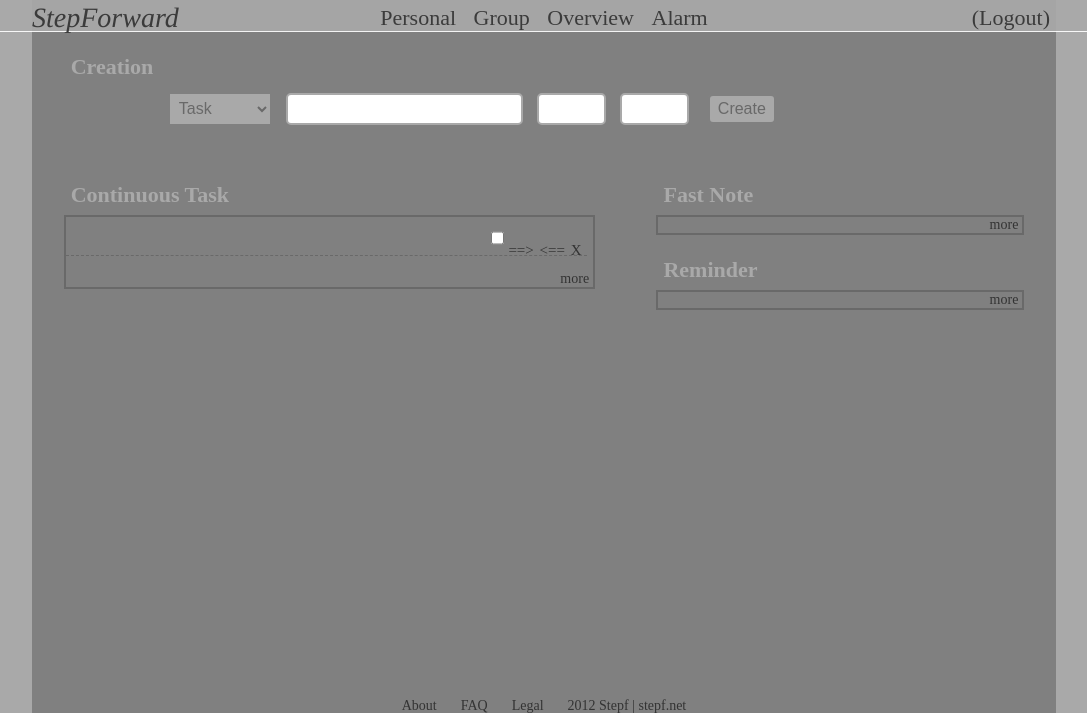
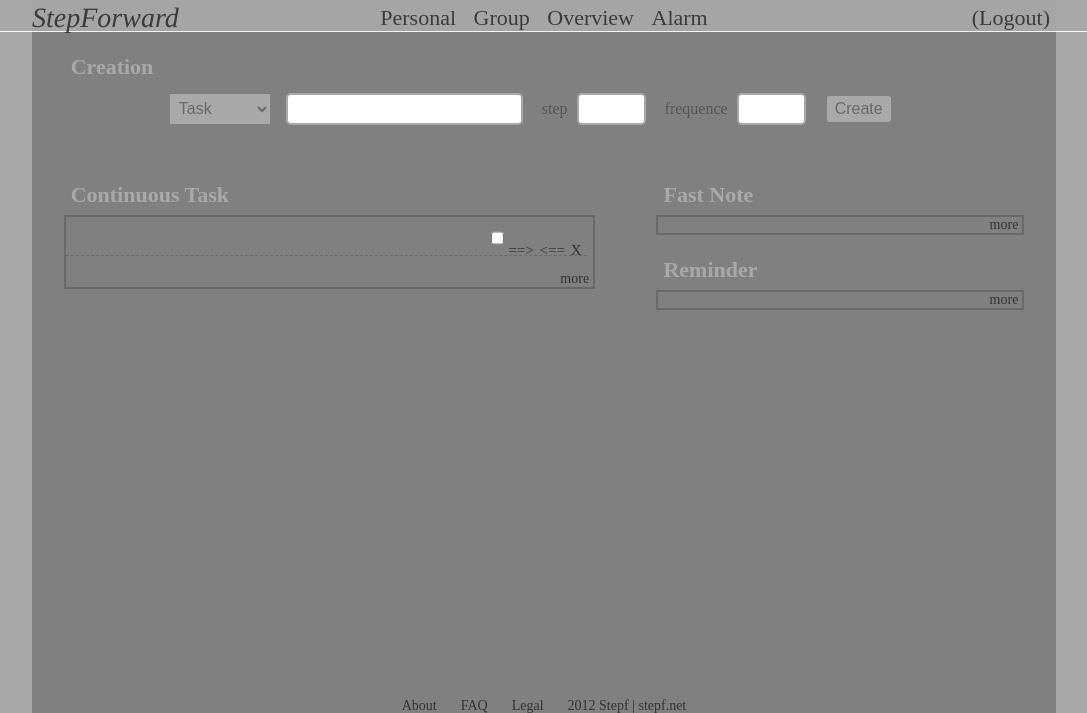
Before and after one commit to trieagle/stepf, a Django app: template stepf/templates/main/index.html in a window 1280 px wide. Shown: the top 713 px of the page, without its empty margins (96-1183 px from the left). Run offline with Django 3.2, Linux system fonts and the light colour scheme; the template is opened without the code that fills it, so the values that code supplies are empty; parts of the project's set-up code (start-up, migrations or seed data) failed here and were passed over.

Commit message:
add label

```diff
--- a/stepf/templates/main/create.html
+++ b/stepf/templates/main/create.html
@@ -9,14 +9,17 @@
     <input id="title-input" class="title-input" value=""></input>
 
     <div id="step" class="step para">
+        <label>step</label>
         <input type="number" id="step-input" class="step-input" min="1" max="100" />
     </div>
 
     <div id="alarm-time" class="alarm-time para">
+        <label>alarm-time</label>
         <input type="text" id="alarm-time-input" class="time-input" />
     </div>
 
     <div id="frequence" class="frequence para">
+        <label>frequence</label>
         <input type="number" id="freq-input" class="freq-input" min="1" max="7" />
     </div>
 
```
